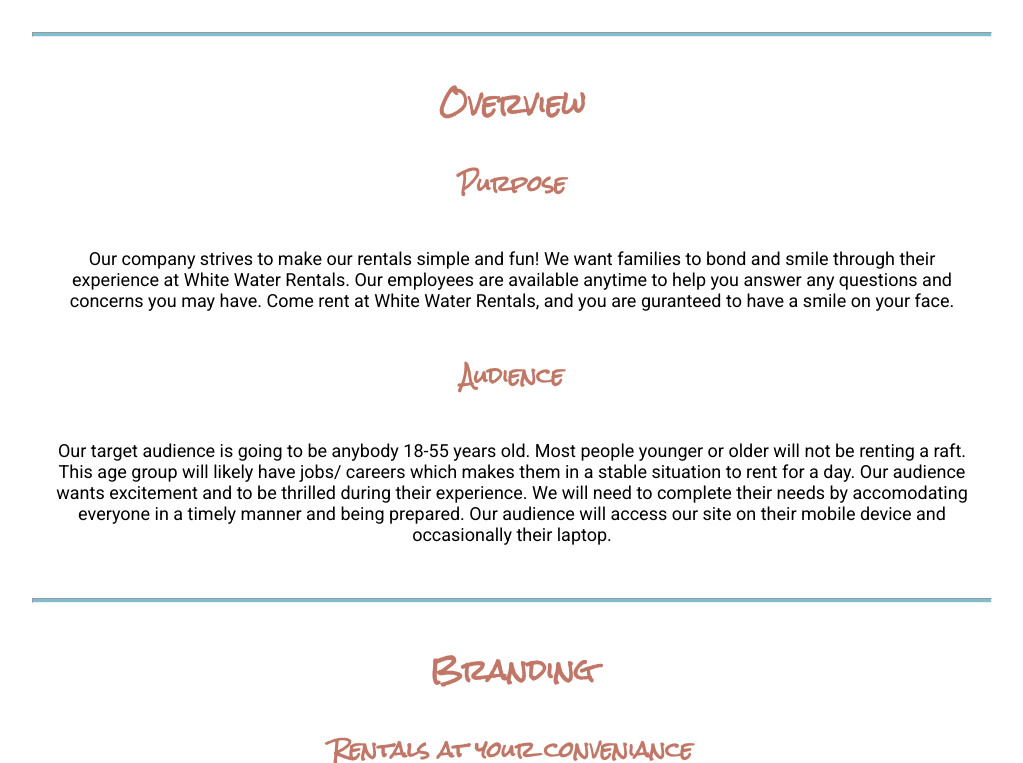
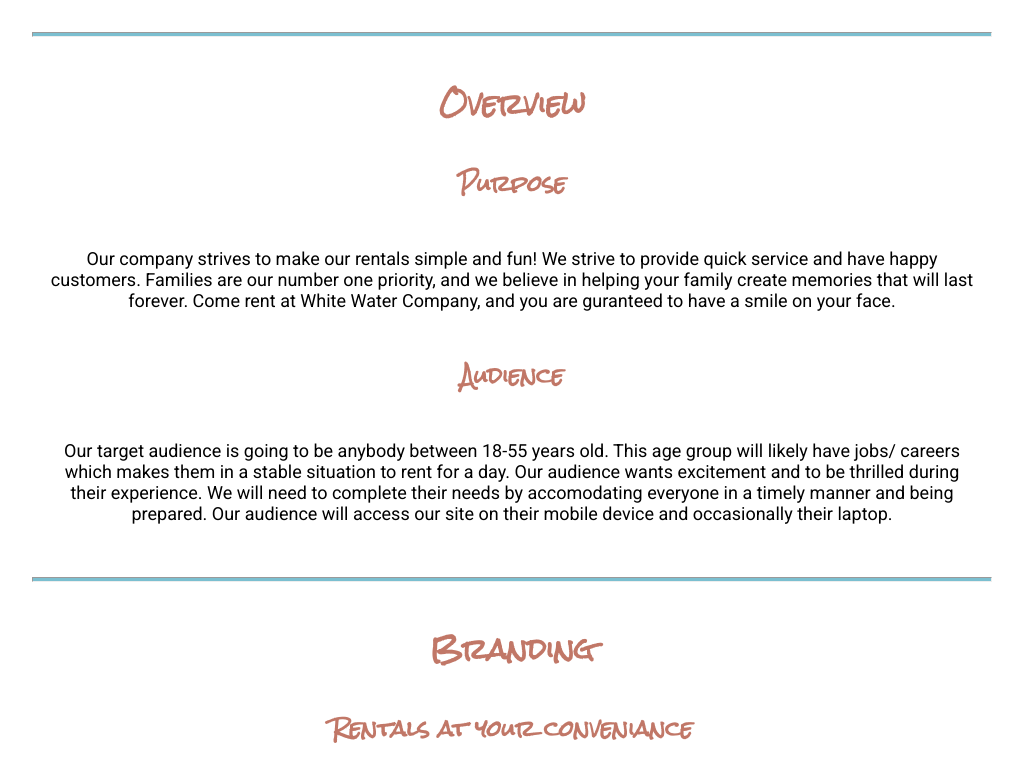
Before and after one commit to daynacarter/wdd130, a plain HTML site: page wwr/site-plan-rafting.html in a window 1280 px wide. Shown: the part 420-1183 px from the top of the page, without its empty margins (128-1151 px from the left). Drawn offline with Linux system fonts and the light colour scheme.

Commit message:
paragraph change

```diff
--- a/wwr/site-plan-rafting.html
+++ b/wwr/site-plan-rafting.html
@@ -20,11 +20,11 @@
     <hr />
     <h2>Overview</h2>
     <h3>Purpose</h3>
-    <p>Our company strives to make our rentals simple and fun! We want families to bond and smile through their experience at White Water Rentals. Our employees are available anytime to help you answer any questions and concerns you may have. Come rent at White Water Rentals, and you are guranteed to have a smile on your face.</p>
+    <p>Our company strives to make our rentals simple and fun! We strive to provide quick service and have happy customers. Families are our number one priority, and we believe in helping your family create memories that will last forever. Come rent at White Water Company, and you are guranteed to have a smile on your face.</p>
     <!-- change this -->
 
     <h3>Audience</h3>
-    <p>Our target audience is going to be anybody 18-55 years old. Most people younger or older will not be renting a raft. This age group will likely have jobs/ careers which makes them in a stable situation to rent for a day. Our audience wants excitement and to be thrilled during their experience. We will need to complete their needs by accomodating everyone in a timely manner and being prepared. Our audience will access our site on their mobile device and occasionally their laptop.</p>
+    <p>Our target audience is going to be anybody between 18-55 years old. This age group will likely have jobs/ careers which makes them in a stable situation to rent for a day. Our audience wants excitement and to be thrilled during their experience. We will need to complete their needs by accomodating everyone in a timely manner and being prepared. Our audience will access our site on their mobile device and occasionally their laptop.</p>
     <!-- change this -->
 
     <hr />
```
